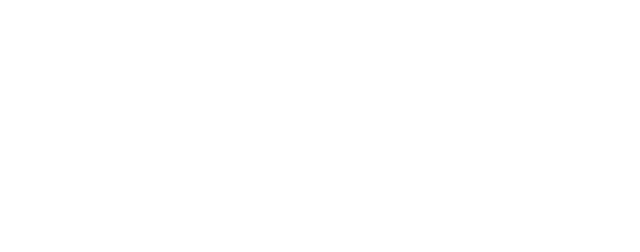
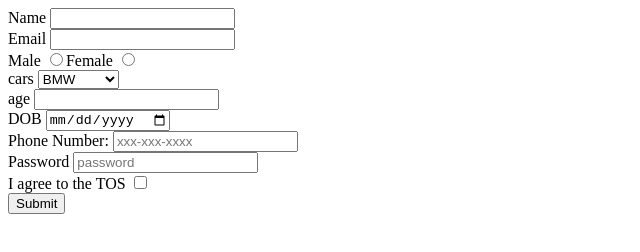
Before and after one commit to acciojob/signup-form-car-jayeshmalaviya, a website: page main.html in a window 1280 px wide. Shown: the whole page, without its empty margins (0-640 px from the left). Drawn offline with Linux system fonts and the light colour scheme.

Commit message:
created a submission

```diff
--- a/main.html
+++ b/main.html
@@ -8,6 +8,54 @@
 
 <body>
 	<!-- the entire body must be written by student -->
+	<form>
+		<div>
+			<label for="name">Name</label>
+			<input type="text" id="name" required>
+		</div>
+		<div>
+			<label for="email">Email</label>
+			<input type="email" id="email" required>
+		</div>
+		<div>
+			<label for="gender_m">Male</label>
+			<input type="radio" id="gender_m" name="gender required>
+			<label for="gender_f">Female</label>
+			<input type="radio" id="gender_f" name="gender" required>
+		</div>
+		<div>
+			<label for="cars">cars</label>
+			<select id="cars" required>
+				<option>BMW</option>
+				<option>Audi</option>
+				<option>Mercedez</option>
+			</select>
+		</div>
+		<div>
+			<label for="age"> age</label>
+			<input type="number" id="age" required>
+		</div>
+		<div>
+			<label for="dob">DOB</label>
+			<input type="date" id="dob" required>
+		</div>
+		<div>
+			<label for='tel'>Phone Number:</label>
+			<input type='tel' id='tel' placeholder='xxx-xxx-xxxx'>
+		</div>
+		<div>
+			<label for="password">Password</label>
+			<input type="password" id="password" placeholder="password" required>
+		</div>
+		<div>
+			<label for='tos'>I agree to the TOS</label>
+			<input type='checkbox' id='tos' required>
+		</div>
+		<div>
+			<button type="submit">Submit</button>
+		</div>
+	</form>
+
     <script type="text/javascript" src="./script.js">
 </script>
 
```
